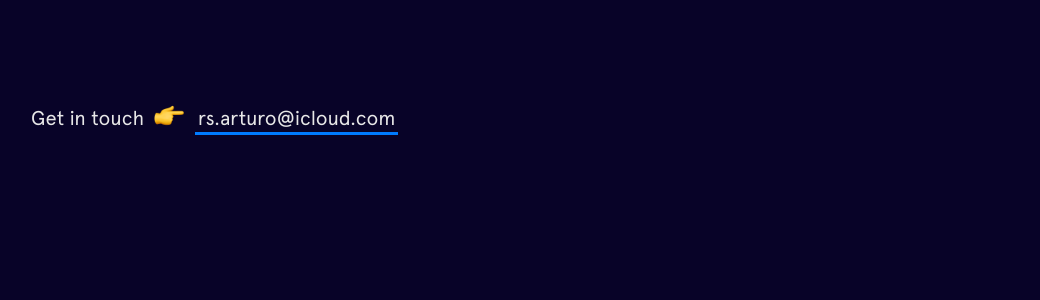
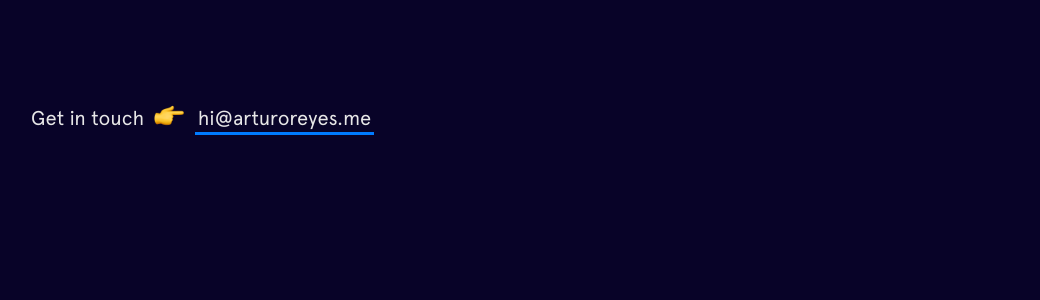
Before and after one commit to ArturReyes/arturreyes.github.io, a Jekyll site: the page built from index.html, in a window 1280 px wide and 900 px high, scrolled down 434 px. Shown: the part 154-454 px from the top of the window, without its empty margins (69-1109 px from the left). Built offline with Jekyll 4.4.1, drawn with Linux system fonts in a browser that asks for light colours; nearby versions of some CDN libraries.

Commit message:
email change

```diff
--- a/_includes/intro.html
+++ b/_includes/intro.html
@@ -12,7 +12,7 @@
     <span>Get in touch </span>
     <span class="emoji pointer"></span>
     <span>
-      <a href="mailto:rs.arturo@icloud.com" target="_blank" class="highlight-link">rs.arturo@icloud.com</a>
+      <a href="mailto:hi@arturoreyes.me" target="_blank" class="highlight-link">hi@arturoreyes.me</a>
     </span>
   </h3>
 </header>
```
